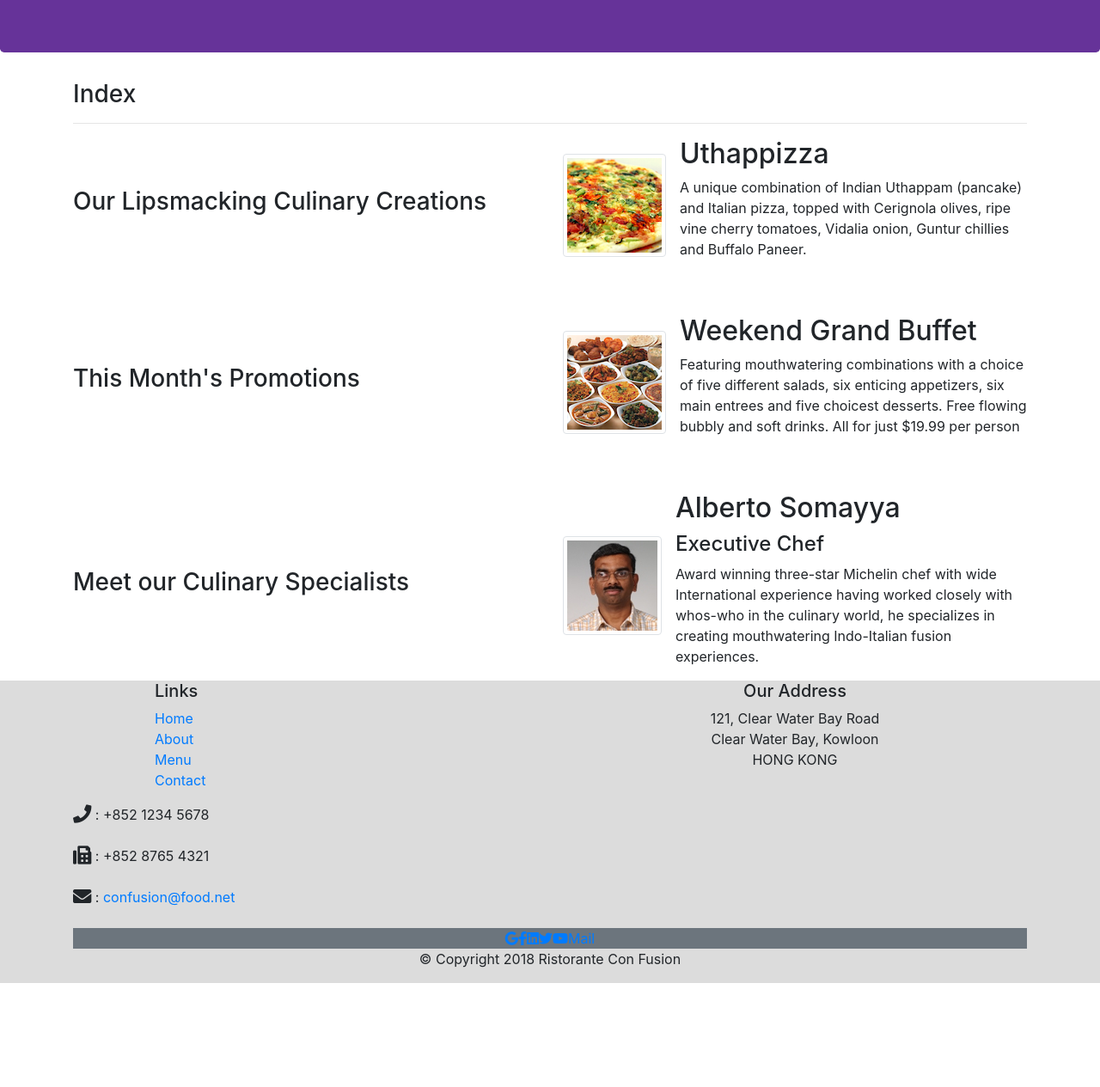
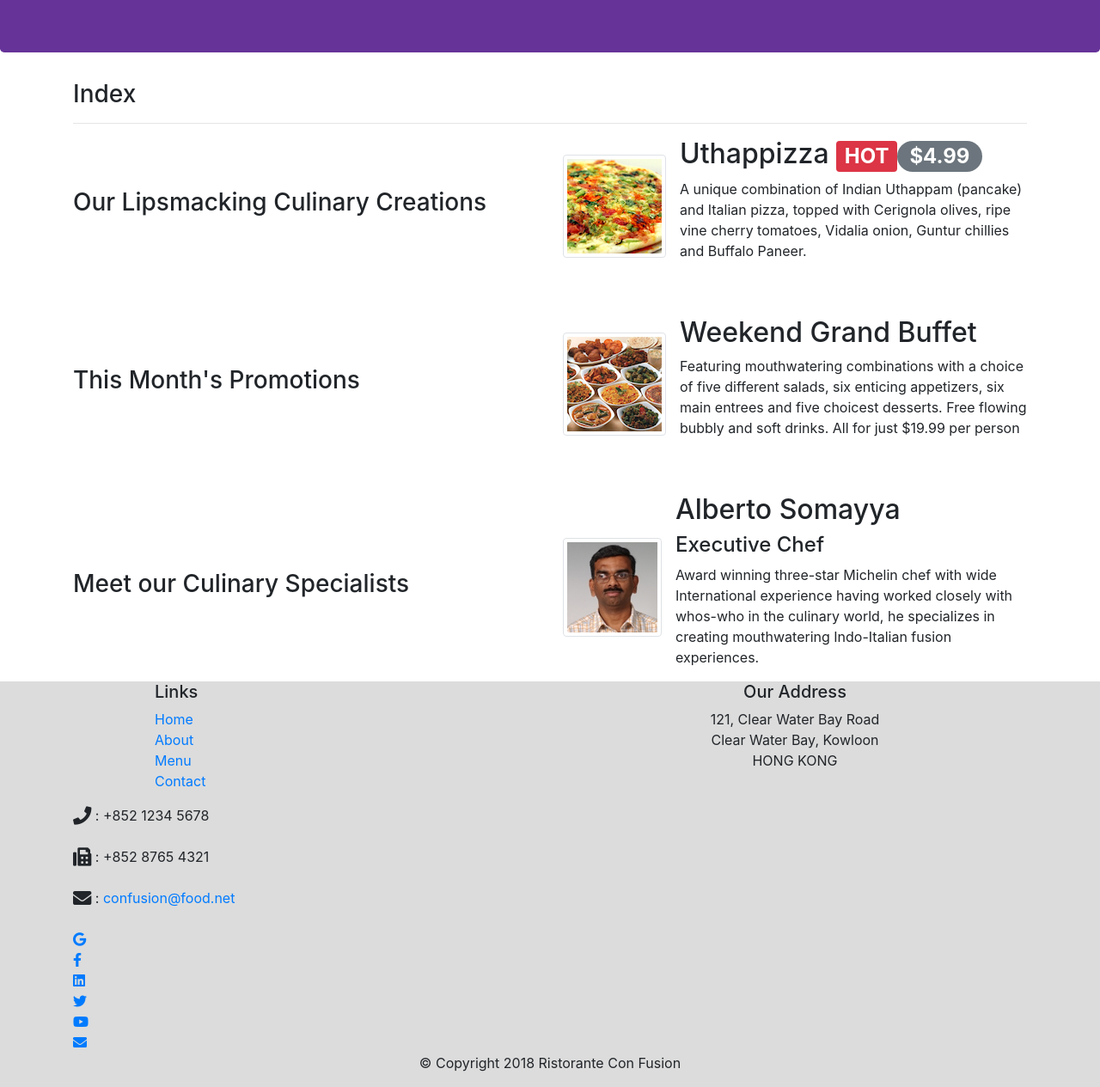
Before and after one commit to souravnair/mybootstrapproject, a plain HTML site: page index.html in a window 1280 px wide. Shown: the part 211-1476 px from the top of the page at 86% size. Before the commit the page ends 1355 px from the top, so only its background shows below. Drawn offline with nearby package versions, Linux system fonts and the light colour scheme.

Commit message:
badges in index page

```diff
--- a/index.html
+++ b/index.html
@@ -60,7 +60,7 @@
                     <img class="d-flex mr-3 img-thumbnail align-self-center"
                             src="img/uthappizza.png" alt="Uthappizza">
                     <div class="media-body">
-                        <h2 class="mt-0">Uthappizza</h2>
+                        <h2 class="mt-0">Uthappizza <span class="badge badge-danger">HOT</span><span class="badge badge-pill badge-secondary">$4.99</span></h2>
                         <p class="d-none d-sm-block">A unique combination of Indian Uthappam (pancake) and
                             Italian pizza, topped with Cerignola olives, ripe vine
                             cherry tomatoes, Vidalia onion, Guntur chillies and
@@ -142,15 +142,15 @@
                       </div>
                  </div>
                       <br>
-              <div class="row">
-                  <div class="col-12">
-                    <div class="d-flex align-items-center justify-content-center p-10 bg-secondary">
+              <div class="row row-content">
+                  <div class="col-12 text-center>
+                    <div class="bg-secondary">
                         <a href="http://google.com/+"><i class="fab fa-google"></i></a><br>
                         <a href="http://www.facebook.com/profile.php?id="><i class="fab fa-facebook-f"></i></a></br>
                         <a href="http://www.linkedin.com/in/"><i class="fab fa-linkedin"></i></a><br>
                         <a href="http://twitter.com/"><i class="fab fa-twitter"></i></a><br>
                         <a href="http://youtube.com/"><i class="fab fa-youtube"></i></a><br>
-                        <a href="mailto:">Mail</a>
+                        <a href="mailto:"><i class="fas fa-envelope"></i></a>
                     </div>
                   </div>
               </div>
```
